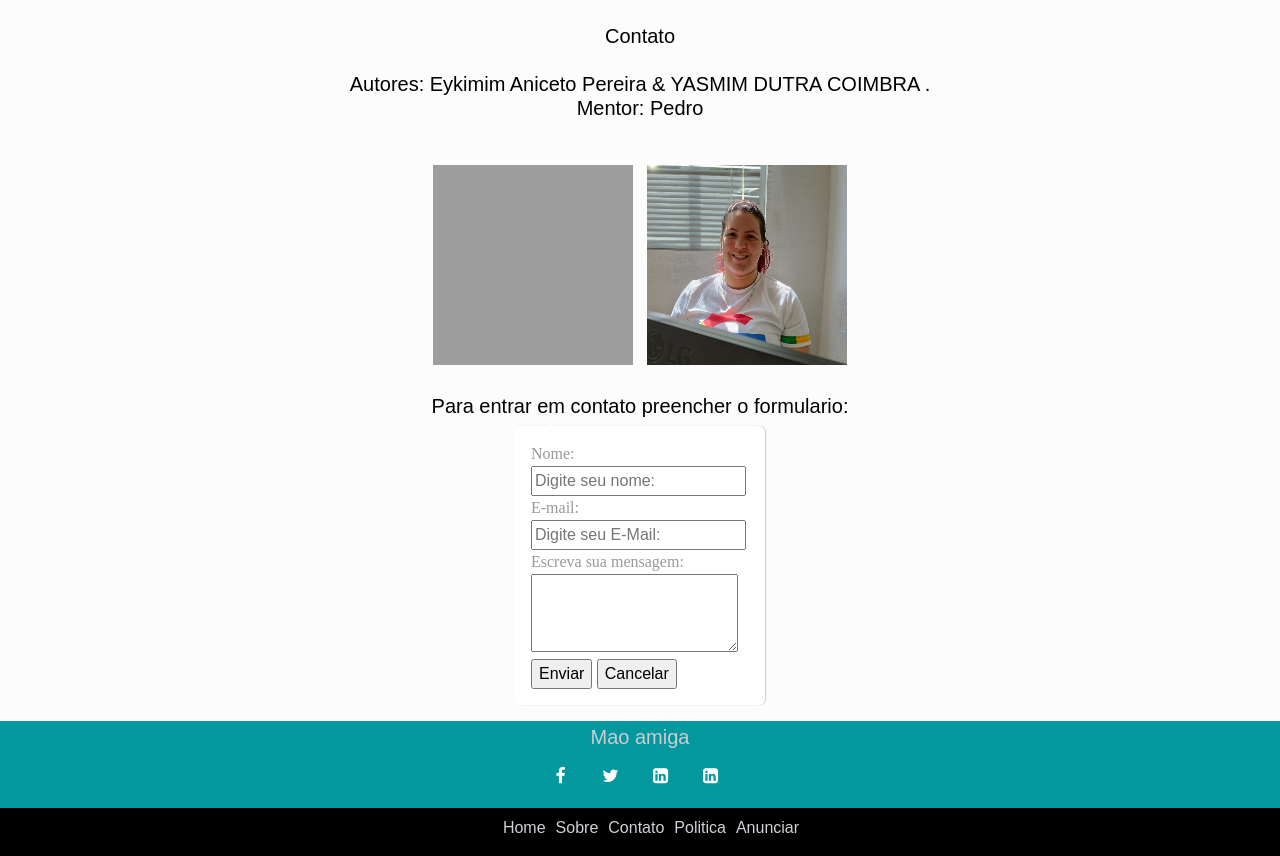
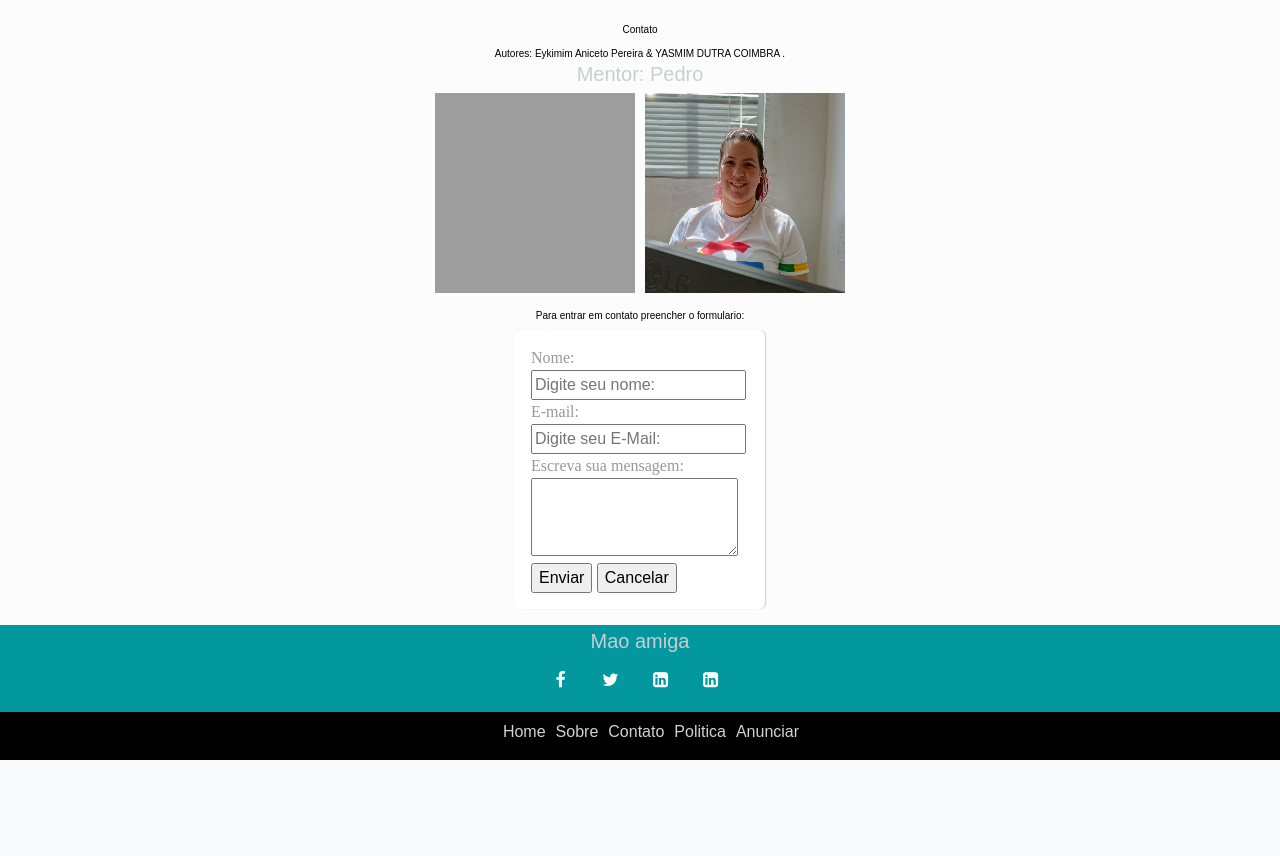
Before and after one commit to Aykimim/recomeco, a PHP site: page /visualizar/html/contato.php in a window 1280 px wide. Shown: the part 120-976 px from the top of the page. After the commit the page ends 880 px from the top, so only its background shows below. Run offline with PHP 8.4, Linux system fonts and the light colour scheme; grey boxes are pictures that could not be loaded.

Commit message:
to cansado

```diff
--- a/visualizar/css/style.css
+++ b/visualizar/css/style.css
@@ -98,11 +98,17 @@ h4 {
 h5 {
   color: rgb(0, 0, 0);
   text-align: center;
-  font-size: 20px;
+  font-size: 10px;
   font-style: open sans;
 }
 
-
+h7 {
+max-width: 500px;
+    margin: 1px auto;
+    line-height: 28px;
+    font-size: 20px;
+    color: #cacdd2;
+  }
 /*fonte do botoes cabeca  login site*/
 
 a.classe2:link,
--- a/visualizar/html/anunciantes/login.php
+++ b/visualizar/html/anunciantes/login.php
@@ -16,14 +16,12 @@
 
         <div class="mb-3">
           <label for="E-mail" class="form-label">E-mail:</label>
-          <input type="text" name="email" required placeholder="exemplo@hotmil.com" id="email" class="form-control"
-            aria-describedby="nome">
+          <input type="text" name="email" required placeholder="exemplo@hotmil.com" id="email"  aria-describedby="nome">
         </div>
 
         <div class="mb-3">
           <label for="senha" class="form-label">senha</label>
-          <input type="senha" name="senha" id="senha" required placeholder="senha" class="form-control"
-            aria-describedby="senha">
+          <input type="senha" name="senha" id="senha" required placeholder="senha" class="form-control" aria-describedby="senha">
         </div>
 
         <a href="recuperarsenha.php">
--- a/visualizar/html/contato.php
+++ b/visualizar/html/contato.php
@@ -4,7 +4,7 @@
 </br>
     Autores: Eykimim Aniceto Pereira & YASMIM DUTRA COIMBRA .
 </br>
-<p> Mentor: Pedro</p>
+<h7> Mentor: Pedro</h7>
 </br>
     <div class="contato">
 
```
